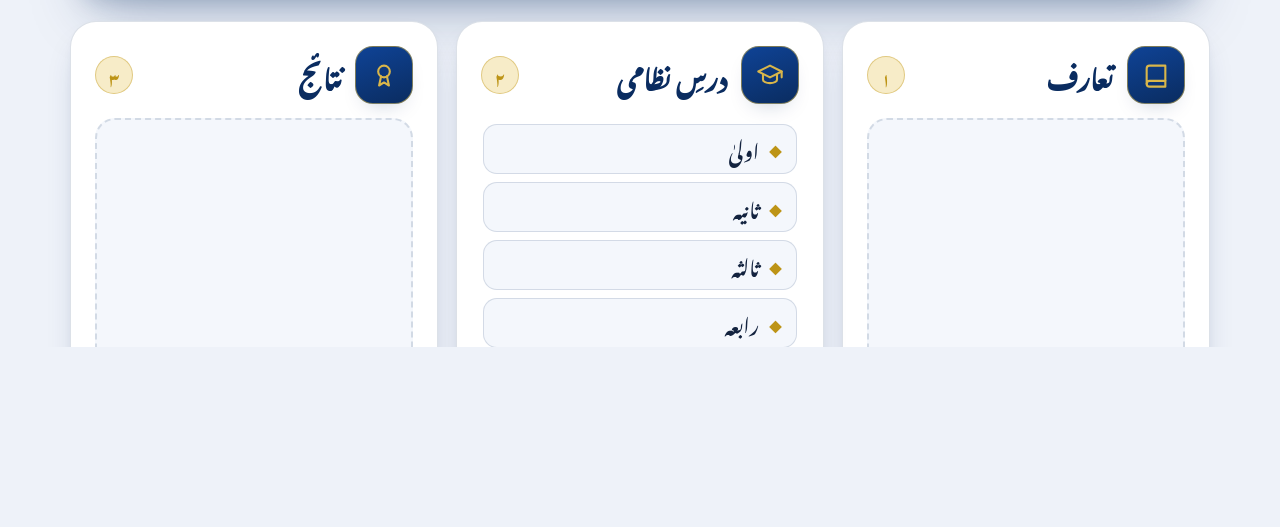
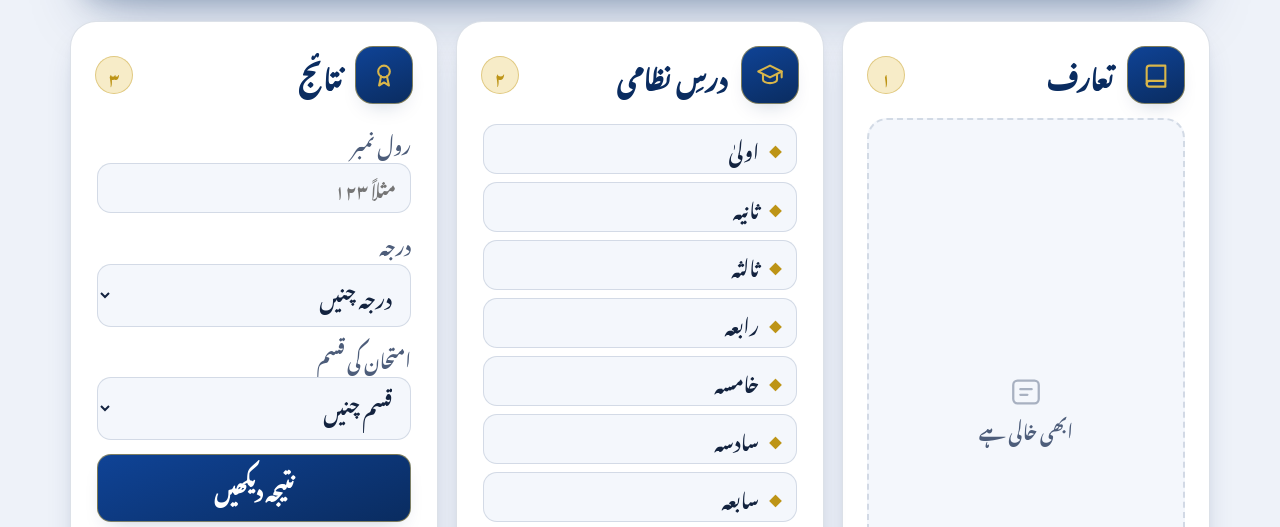
Before and after one commit to muslemalli123-cloud/jamia-makhzan-ul-uloom-bonistan, a plain HTML site: page index.html in a window 1280 px wide. Shown: the part 924-1451 px from the top of the page. Drawn offline with Linux system fonts and the light colour scheme; a web font is replaced by a local one.

Commit message:
Add result lookup form: roll number, darja, exam type (six-monthly/annual)

```diff
--- a/index.html
+++ b/index.html
@@ -188,6 +188,13 @@
       .list .row{display:flex;align-items:center;gap:10px;background:var(--surface-2);border:1px solid var(--line);border-radius:var(--r-sm);padding:6px 14px;font-size:19px;line-height:1.9;}
       .list .row::before{content:"◆";color:var(--gold);font-size:13px;}
       .list .sub{margin-top:6px;padding-top:10px;border-top:2px dashed var(--line);font-size:18px;color:var(--muted);text-align:center;}
+      .form{flex:1;display:flex;flex-direction:column;gap:10px;padding:4px 2px;}
+      .form label{font-size:18px;color:var(--muted);line-height:1.7;}
+      .form input,.form select{width:100%;font-family:inherit;font-size:19px;line-height:1.9;color:var(--ink);background:var(--surface-2);border:1px solid var(--line);border-radius:var(--r-sm);padding:6px 14px;}
+      .form input:focus,.form select:focus{outline:2px solid var(--gold-2);}
+      .form button{margin-top:4px;font-family:inherit;font-size:20px;font-weight:700;color:#fff;background:linear-gradient(160deg,var(--blue-2),var(--blue));border:1px solid rgba(217,182,74,.55);border-radius:var(--r-sm);padding:8px 16px;cursor:pointer;box-shadow:var(--shadow-sm);}
+      .result{margin-top:4px;background:var(--gold-soft);border:1px solid rgba(189,148,22,.4);border-radius:var(--r-sm);padding:10px 14px;font-size:18px;line-height:1.95;text-align:center;display:none;}
+      .result.show{display:block;}
 
       footer.site{margin:26px 0 26px;}
       .foot{
@@ -268,10 +275,38 @@
               <h2>نتائج</h2>
               <span class="num">۳</span>
             </div>
-            <div class="empty">
-              <svg width="34" height="34" viewBox="0 0 24 24" fill="none" stroke="#4d5d7a" stroke-width="1.6" stroke-linecap="round" stroke-linejoin="round"><rect x="3" y="4" width="18" height="16" rx="3"/><path d="M8 10h8M8 14h5"/></svg>
-              <p>ابھی خالی ہے</p>
-            </div>
+            <form class="form" id="result-form">
+              <div>
+                <label for="roll">رول نمبر</label>
+                <input id="roll" name="roll" type="text" inputmode="numeric" placeholder="مثلاً ۱۲۳" />
+              </div>
+              <div>
+                <label for="darja">درجہ</label>
+                <select id="darja" name="darja">
+                  <option value="">درجہ چنیں</option>
+                  <option>اولیٰ</option>
+                  <option>ثانیہ</option>
+                  <option>ثالثہ</option>
+                  <option>رابعہ</option>
+                  <option>خامسہ</option>
+                  <option>سادسہ</option>
+                  <option>سابعہ</option>
+                  <option>دورۂ حدیث</option>
+                  <option>شعبۂ تجوید اول</option>
+                  <option>شعبۂ تجوید دوئم</option>
+                </select>
+              </div>
+              <div>
+                <label for="exam">امتحان کی قسم</label>
+                <select id="exam" name="exam">
+                  <option value="">قسم چنیں</option>
+                  <option>شش ماہی</option>
+                  <option>سالانہ</option>
+                </select>
+              </div>
+              <button type="submit">نتیجہ دیکھیں</button>
+              <div class="result" id="result-msg"></div>
+            </form>
           </article>
 
           <article class="box wide">
@@ -304,5 +339,20 @@
         <div class="foot"><b>جامعہ مخزن العلوم</b> — بونستان، پنجگور، بلوچستان</div>
       </footer>
     </div>
+    <script>
+      document.getElementById("result-form").addEventListener("submit", function (e) {
+        e.preventDefault();
+        var roll = document.getElementById("roll").value.trim();
+        var darja = document.getElementById("darja").value;
+        var exam = document.getElementById("exam").value;
+        var msg = document.getElementById("result-msg");
+        if (!roll || !darja || !exam) {
+          msg.textContent = "براہ کرم رول نمبر، درجہ اور امتحان کی قسم تینوں بھریں۔";
+        } else {
+          msg.textContent = "رول نمبر " + roll + "، درجہ " + darja + "، " + exam + " امتحان کا نتیجہ ابھی ویب سائٹ پر شامل نہیں کیا گیا۔";
+        }
+        msg.classList.add("show");
+      });
+    </script>
   </body>
 </html>
```
